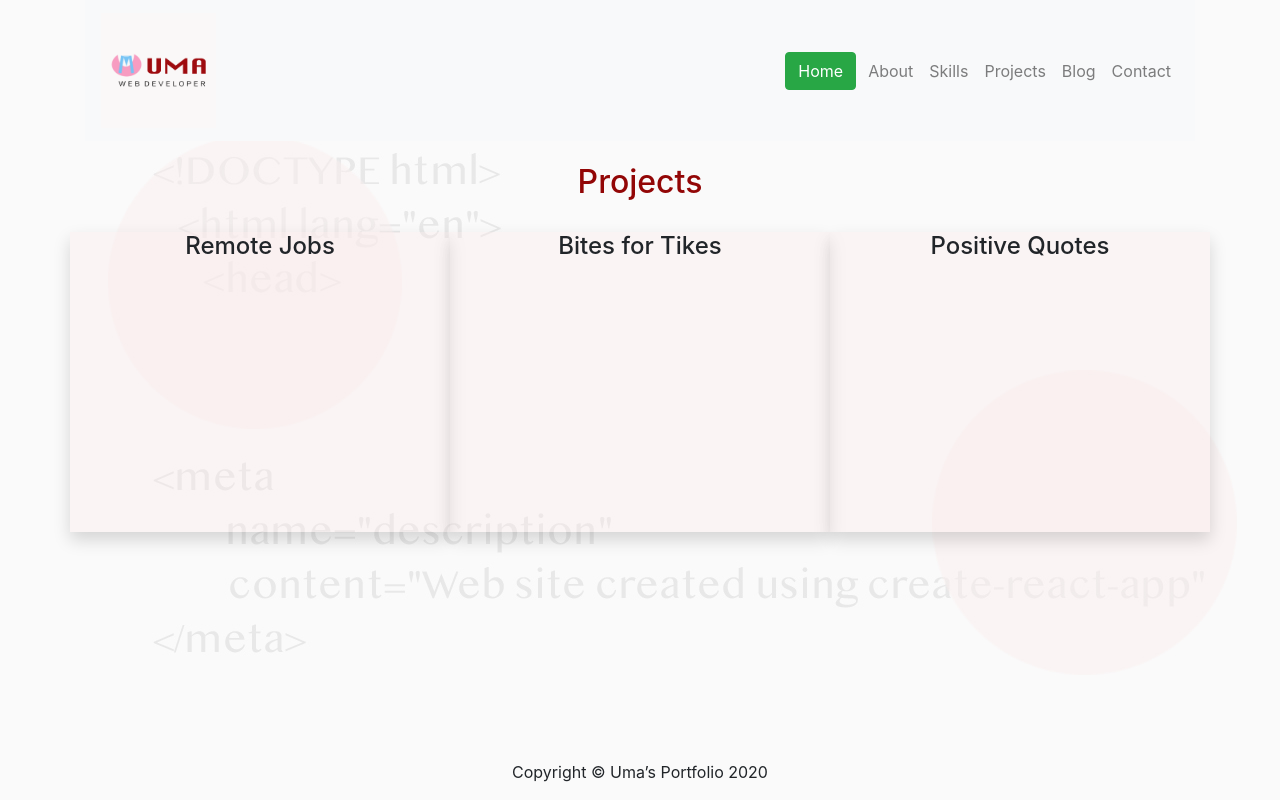
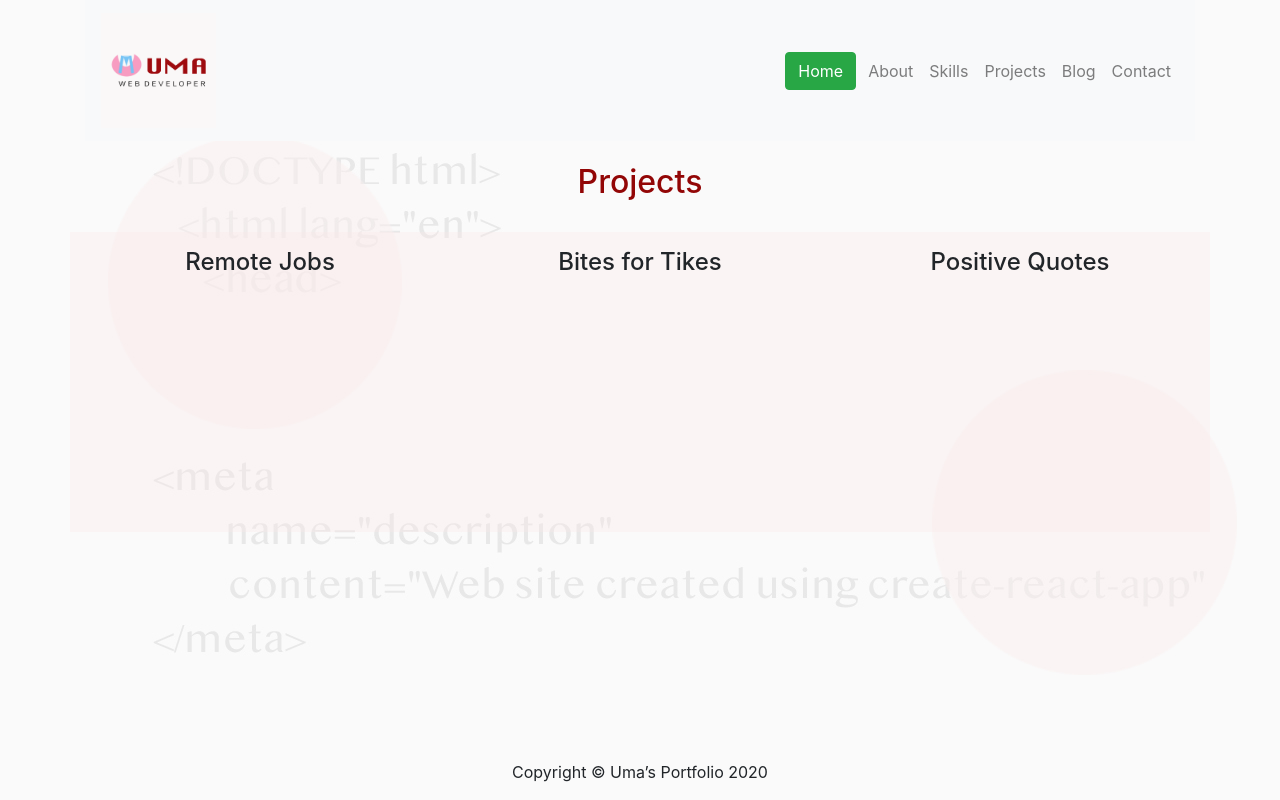
Before and after one commit to mdr-uma/portfolio, a React (Create React App) app: page /projects in a window 1280 px wide. Built offline with nearby package versions, Linux system fonts and the light colour scheme.

Commit message:
remove shadow className

```diff
--- a/src/components/Projects.js
+++ b/src/components/Projects.js
@@ -6,15 +6,15 @@ const Projects = () => {
         <div className="container">
             <h2>Projects</h2>
             <div className="row">
-                <div className="col-sm-4 pt- shadow mr-.5">
+                <div className="col-sm-4 pt-3 mr-.5">
                     <h4>Remote Jobs</h4>
                     <ReactPlayer width="360px" height="240px" controls url="https://www.youtube.com/watch?v=rsTp_xUZNXg&ab_channel=umamanandhar"/>
                 </div>
-                <div className="col-sm-4 pt- shadow mr-.5">
+                <div className="col-sm-4 pt-3 mr-.5">
                     <h4>Bites for Tikes</h4>
                     <ReactPlayer width="360px" height="240px" controls url="https://www.youtube.com/watch?v=YrHOMUZceGY&ab_channel=umamanandhar" />
                 </div>
-                <div className="col-sm-4 pt- shadow mr-.5">
+                <div className="col-sm-4 pt-3 mr-.5">
                     <h4>Positive Quotes</h4>
                     <ReactPlayer width="360px" height="240px" controls url="https://www.youtube.com/watch?v=sBPXnwbElYo&ab_channel=umamanandhar" />
                 </div>
```
